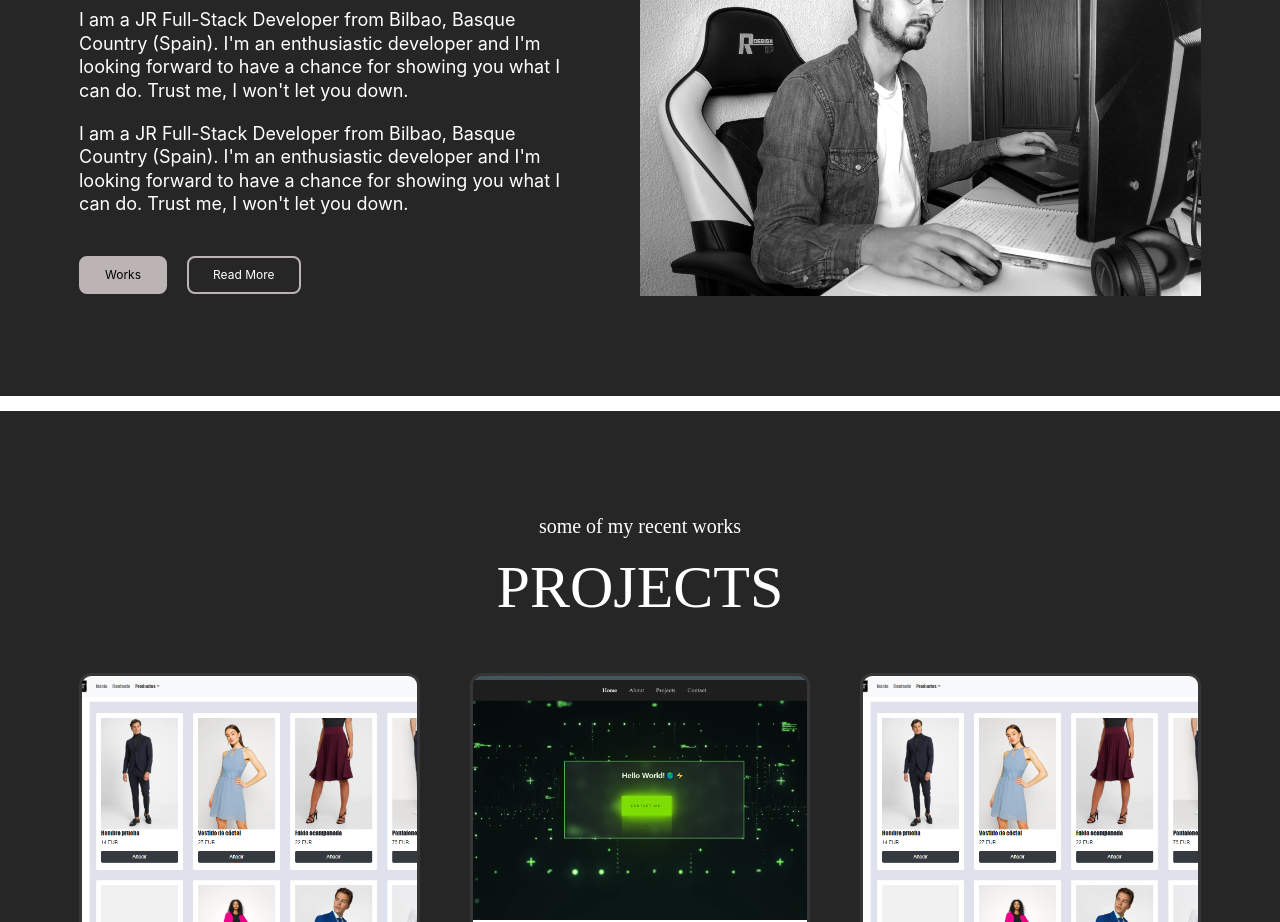
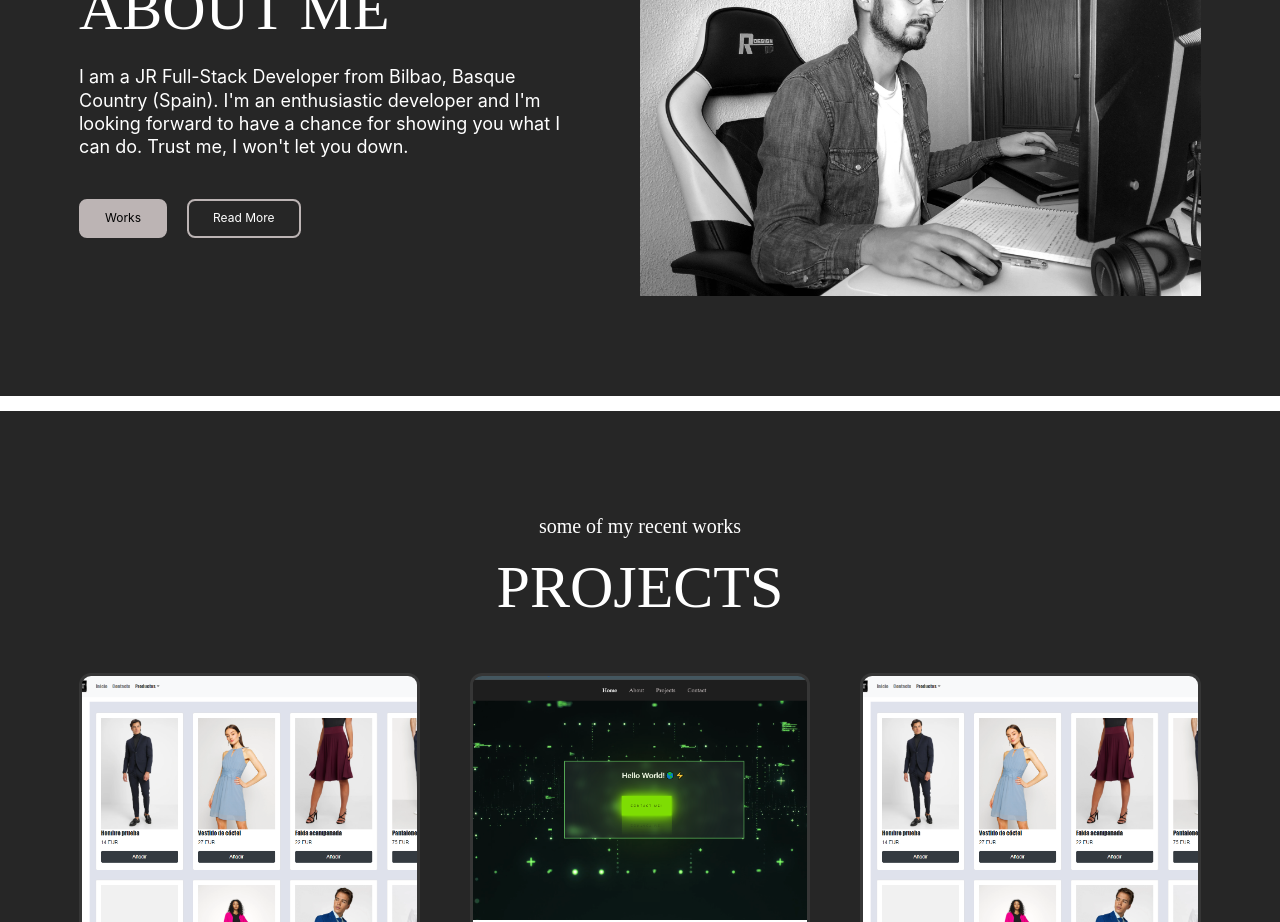
Before and after one commit to Doblepe/Portfolio, a React (Create React App) app in the folder client/: page / in a window 1280 px wide. Shown: the part 1040-1962 px from the top of the page. Built offline with nearby package versions, Linux system fonts and the light colour scheme.

Commit message:
about Sectrion

```diff
--- a/client/src/Components/Hero/AboutSection.js
+++ b/client/src/Components/Hero/AboutSection.js
@@ -85,10 +85,6 @@ export default function AboutSection() {
             I am a JR Full-Stack Developer from Bilbao, Basque Country (Spain). I'm an enthusiastic developer and I'm looking forward to have a chance for showing you what I can do.
             Trust me, I won't let you down.
           </PText>
-          <PText>
-            I am a JR Full-Stack Developer from Bilbao, Basque Country (Spain). I'm an enthusiastic developer and I'm looking forward to have a chance for showing you what I can do.
-            Trust me, I won't let you down.
-          </PText>
           <div className="aboutSection__buttons">
             <Button btnText="Works" btnLink="/projects" />
             <Button btnText="Read More" btnLink="/about" outline />
```
